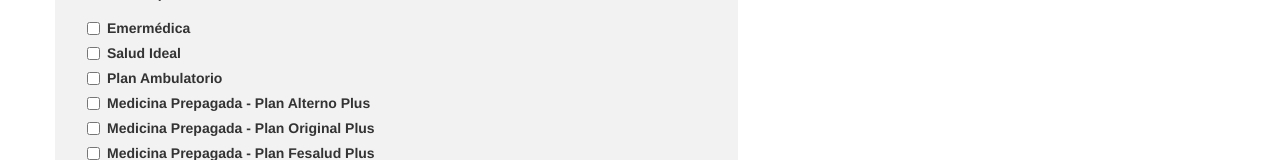
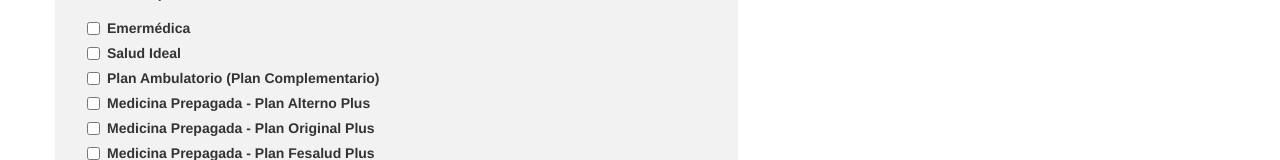
Before and after one commit to helmeraac/axa-landing, a plain HTML site: page index.html in a window 1280 px wide. Shown: the part 773-933 px from the top of the page. Drawn offline with nearby package versions, Linux system fonts and the light colour scheme; some packages are replaced by stand-ins of ours; a script that the page names is missing.

Commit message:
cambio ambulatorio

```diff
--- a/index.html
+++ b/index.html
@@ -89,7 +89,7 @@
                 <label><input type="checkbox" name="plans[]" value="17"><b>Salud Ideal</b></label>
               </div>
               <div class="checkbox">
-                <label><input type="checkbox" name="plans[]" value="26"><b>Plan Ambulatorio</b></label>
+                <label><input type="checkbox" name="plans[]" value="26"><b>Plan Ambulatorio (Plan Complementario)</b></label>
               </div>
               <div class="checkbox">
                 <label><input type="checkbox" name="plans[]" value="13"><b>Medicina Prepagada - Plan Alterno Plus</b></label>
```
